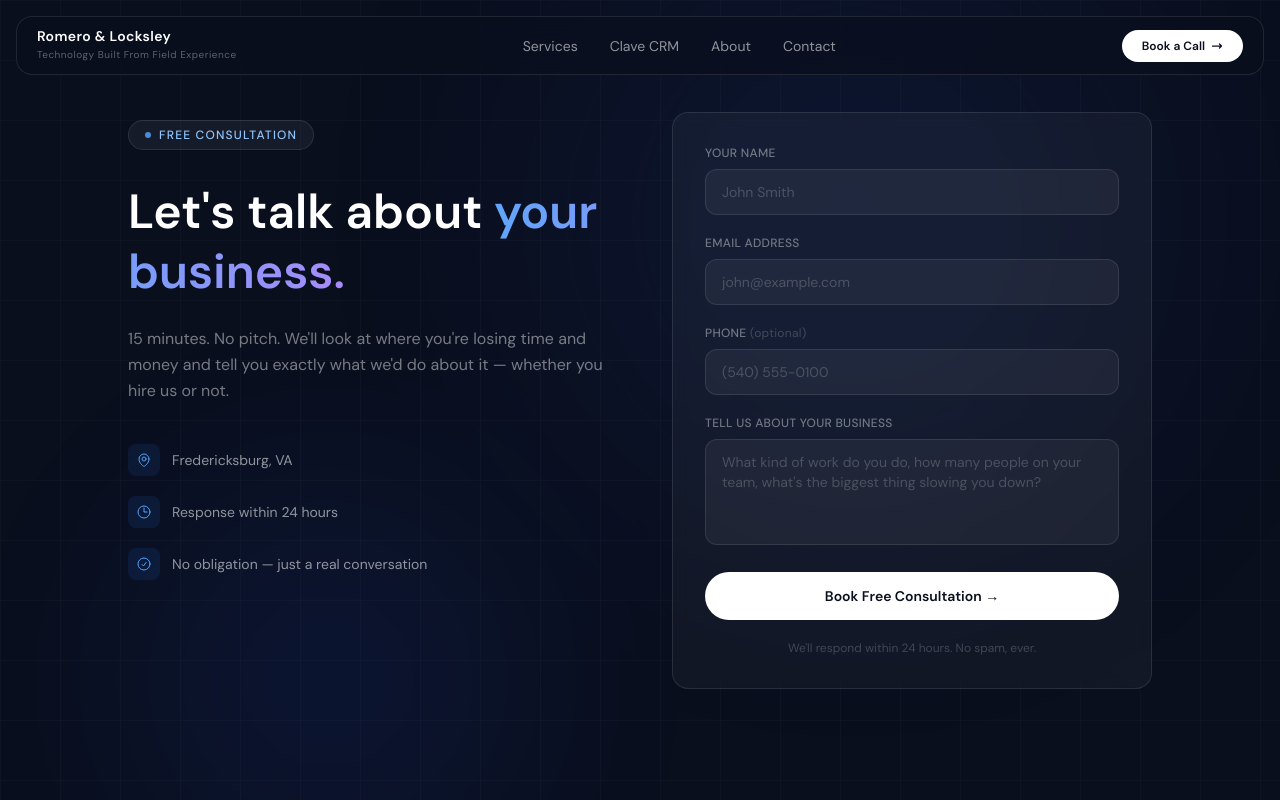
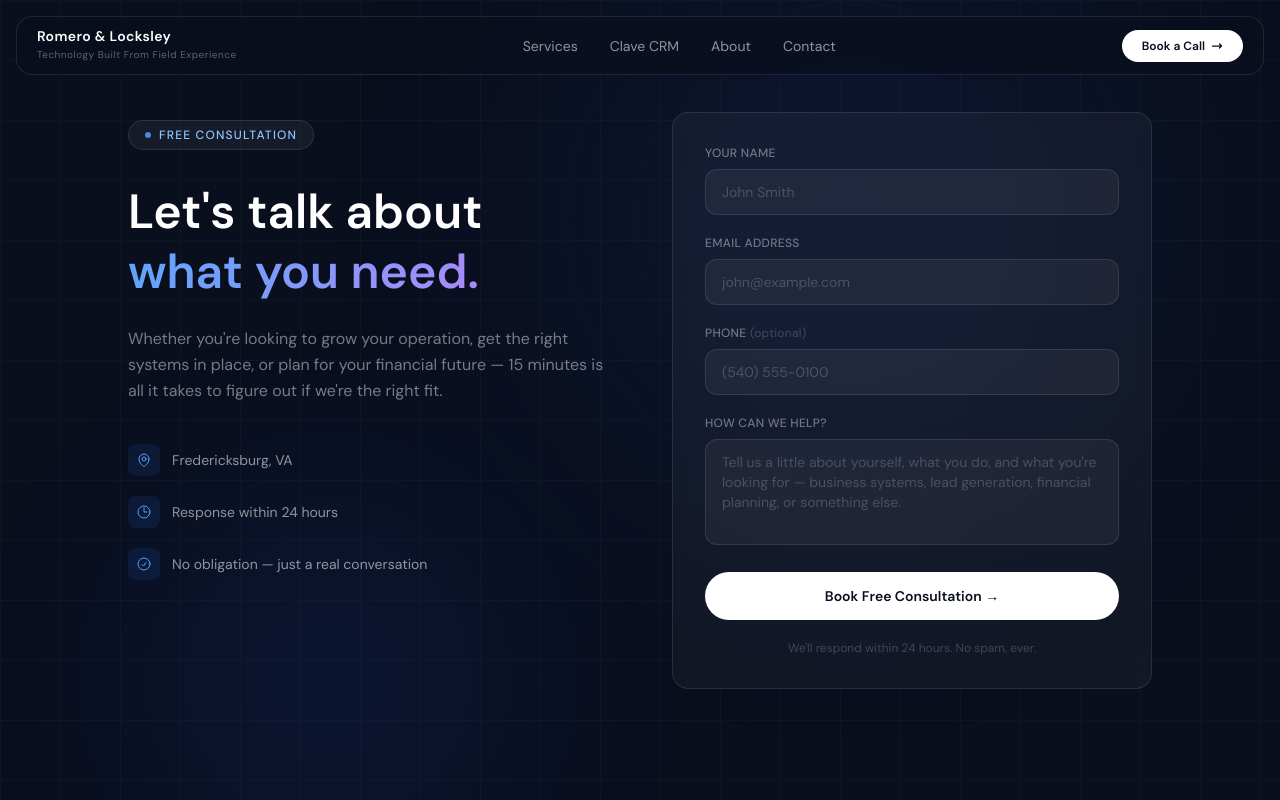
Before and after one commit to hcmaldy2018/mynewwebsite, a Next.js app: page /contact in a window 1280 px wide. Shown: the top 800 px of the page. Built offline with nearby package versions, Linux system fonts and the light colour scheme.

Commit message:
update contact page to be more general

```diff
--- a/app/contact/page.tsx
+++ b/app/contact/page.tsx
@@ -79,13 +79,14 @@ export default function ContactPage() {
                 WebkitTextFillColor: "transparent",
               }}
             >
-              your business.
+              what you need.
             </span>
           </h1>
 
           <p className="text-white/45 leading-relaxed mb-10">
-            15 minutes. No pitch. We'll look at where you're losing time and money
-            and tell you exactly what we'd do about it — whether you hire us or not.
+            Whether you're looking to grow your operation, get the right systems in place,
+            or plan for your financial future — 15 minutes is all it takes to figure out
+            if we're the right fit.
           </p>
 
           <div className="space-y-5">
@@ -186,11 +187,11 @@ export default function ContactPage() {
 
               <div>
                 <label className="block text-xs font-medium text-white/40 mb-2 tracking-wide uppercase">
-                  Tell us about your business
+                  How can we help?
                 </label>
                 <textarea
                   name="message"
-                  placeholder="What kind of work do you do, how many people on your team, what's the biggest thing slowing you down?"
+                  placeholder="Tell us a little about yourself, what you do, and what you're looking for — business systems, lead generation, financial planning, or something else."
                   value={form.message}
                   onChange={handleChange}
                   rows={4}
```
